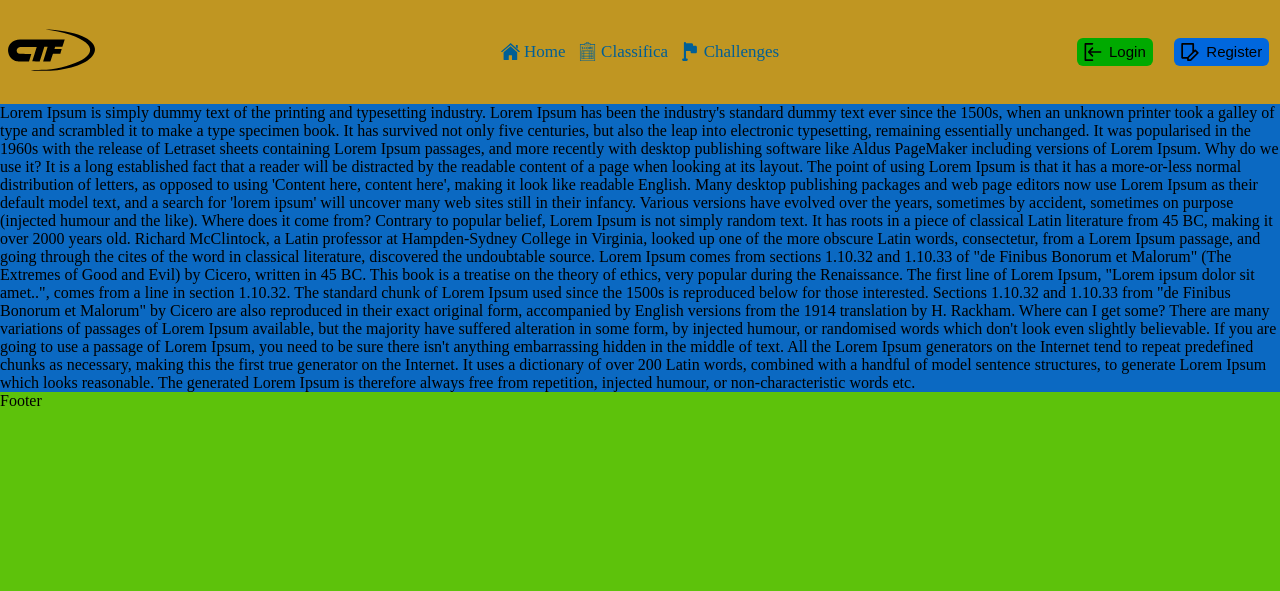
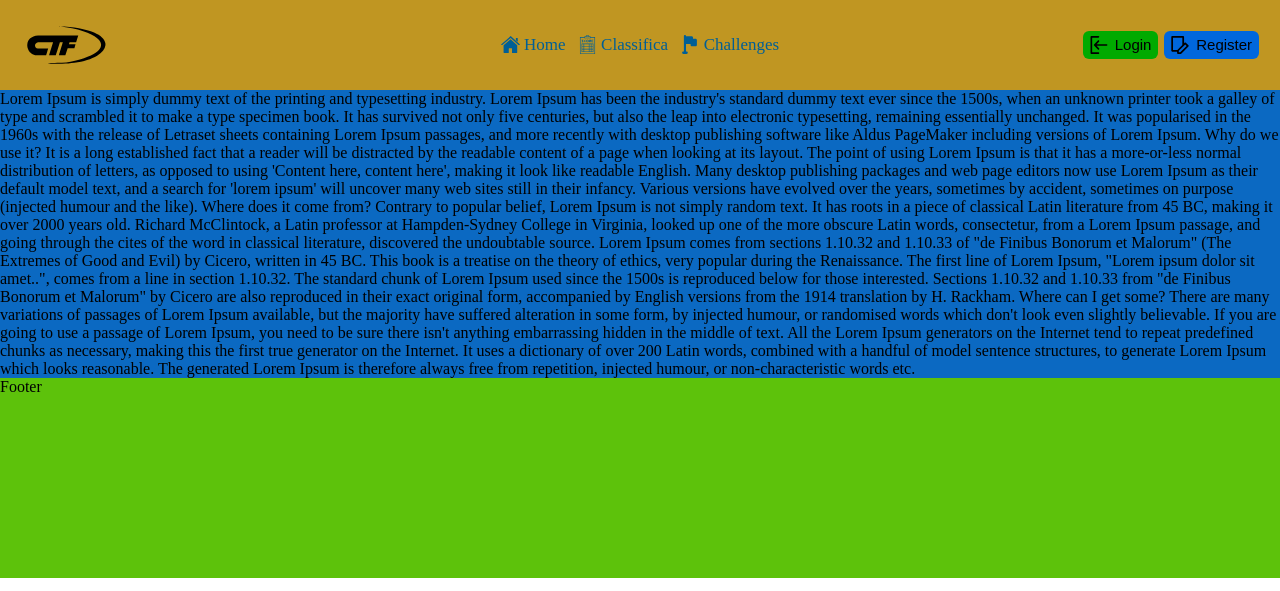
Before and after one commit to FeeeDz/H4ckUs4t1_CTF, a PHP site: page / in a window 1280 px wide. Shown: the top 591 px of the page. Run offline with PHP 8.4, Linux system fonts and the light colour scheme.

Commit message:
aggiustamenti

```diff
--- a/css/style.css
+++ b/css/style.css
@@ -21,16 +21,23 @@ body {
 }
 #navbar #navbar-logo {
   text-align: left;
+  padding-left: 20px;
+  box-sizing: border-box;
+}
+#navbar #navbar-logo img {
+  max-width: 100%;
+  max-height: 100%;
 }
 #navbar #navbar-menu {
   width: 50%;
   text-align: right;
+  padding-right: 20px;
+  box-sizing: border-box;
 }
 #navbar #navbar-menu #navbar-menu-button {
   border: 0px;
   height: 35px;
   width: 35px;
-  margin: 0px 20px;
   background-color: transparent;
   background-image: url(../img/menu.svg);
   background-position: 50% 50%;
@@ -42,7 +49,7 @@ body {
 }
 #navbar #navbar-nav {
   transition: max-height 0.5s, opacity 0.5s;
-  max-height: 75px;
+  max-height: 85px;
 }
 #navbar #navbar-nav > *:not(:last-child) {
   margin-right: 8px;
@@ -89,7 +96,13 @@ body {
   display: flex;
   align-items: center;
   justify-content: right;
-  max-height: 60px;
+  max-height: 70px;
+}
+#navbar #navbar-login-menu > *:not(:last-child) {
+  margin-right: 4px;
+}
+#navbar #navbar-login-menu > *:last-child {
+  margin-right: 20px;
 }
 #navbar #navbar-login-menu button {
   font-size: 15px;
@@ -101,7 +114,6 @@ body {
   background-position: 0.46em 50%;
   background-repeat: no-repeat;
   background-size: 1.2em;
-  margin: 0.66em 0.66em;
 }
 #navbar #navbar-login-menu button:hover {
   cursor: pointer;
--- a/css/style.scss
+++ b/css/style.scss
@@ -27,17 +27,25 @@ body {
 
     #navbar-logo {
         text-align: left;
+        padding-left: 20px;
+        box-sizing: border-box;
+
+        img {
+            max-width: 100%;
+            max-height: 100%;
+        }
     }
 
     #navbar-menu {
         width: 50%;
         text-align: right;
+        padding-right: 20px;
+        box-sizing: border-box;
 
         #navbar-menu-button {
             border: 0px;
             height: 35px;
             width: 35px;
-            margin: 0px 20px;
             background-color: transparent;
             background-image: url(../img/menu.svg);
             background-position: 50% 50%;
@@ -59,7 +67,7 @@ body {
         $size: 17px;
 
         transition: max-height .5s, opacity .5s;
-        max-height: 75px;
+        max-height: 85px;
 
         > *:not(:last-child) {
             margin-right: 8px;
@@ -113,7 +121,15 @@ body {
         align-items: center;
         justify-content: right;
 
-        max-height: 60px;
+        max-height: 70px;
+
+        > *:not(:last-child) {
+            margin-right: 4px;
+        }
+
+        > *:last-child {
+            margin-right: 20px;
+        }
 
         button{
             font-size: 15px;
@@ -125,7 +141,6 @@ body {
             background-position: 0.46em 50%;
             background-repeat: no-repeat;
             background-size: 1.2em;
-            margin: 0.66em 0.66em;
         }
 
         button:hover{
@@ -137,28 +152,6 @@ body {
             border: 0.133em solid rgb(112, 111, 111);
             filter: brightness(85%);
         }
-
-        // button{
-        //     border: 0px;
-        //     border-radius: 7px;
-        //     padding: 8px 8px 8px 14px + 18px;
-        //     background-position: 7px 50%;
-        //     background-repeat: no-repeat;
-        //     background-size: 18px;
-        //     margin: 10px 10px;
-        // }
-
-        // button:hover{
-        //     cursor: pointer;
-        //     filter: brightness(110%);
-        // }
-
-        // button:active {
-        //     border: 1px solid black;
-        //     padding: 7px 7px 7px 13px + 18px;
-        //     background-position: 6px 50%;
-        //     filter: brightness(85%);
-        // }
 
         button:focus {
         }
--- a/index.php
+++ b/index.php
@@ -16,8 +16,8 @@ session_start();
 </head>
 <body>
     <nav id="navbar">
-        <div id="navbar-logo">
-            <img src = "img/logo.svg" alt="My Happy SVG" style="height: 100px;">
+        <div id="navbar-logo" style="height: 90px;">
+            <img src = "img/logo.svg">
         </div>
         <div id="navbar-menu">
             <button id="navbar-menu-button" onclick="navbar_menu_button()"></button>
--- a/js/script.js
+++ b/js/script.js
@@ -29,21 +29,23 @@ function mq_width_listener(mq){
 
         navbar_login_menu.style.width = "100%";
         navbar_login_menu.style.justifyContent = "center";
+        navbar_login_menu_buttons[navbar_login_menu_buttons.length - 1].style.margin = "10px 0";
 
         navbar_menu_button(false);
     }
     else {
-        navbar_logo.style.width = "27%";
+        navbar_logo.style.width = "30%";
 
         navbar_nav.classList.remove("hidden");
-        navbar_nav.style.width = "46%";
+        navbar_nav.style.width = "40%";
         navbar_nav.style.textAlign = "center";
         navbar_nav_links.forEach(element => element.style.paddingLeft = "");
         navbar_nav_links.forEach(element => element.style.margin = "");
 
         navbar_login_menu.classList.remove("hidden");
-        navbar_login_menu.style.width = "27%";
+        navbar_login_menu.style.width = "30%";
         navbar_login_menu.style.justifyContent = "right";
+        navbar_login_menu_buttons[navbar_login_menu_buttons.length - 1].style.margin = "";
 
         // main.style.minHeight = "calc(100vh - " + (parseInt(navbar.clientHeight) + parseInt(footer.clientHeight)) + "px)";
     }
@@ -64,6 +66,7 @@ let navbar_logo = navbar.querySelector("#navbar-logo");
 let navbar_nav = navbar.querySelector("#navbar-nav");
 let navbar_nav_links = navbar_nav.querySelectorAll("a");
 let navbar_login_menu = navbar.querySelector("#navbar-login-menu");
+let navbar_login_menu_buttons = navbar_login_menu.querySelectorAll("button");
 let main = document.querySelector("#main");
 let footer = document.querySelector("#footer");
 
```
Also changed, not shown: 1 other file.
